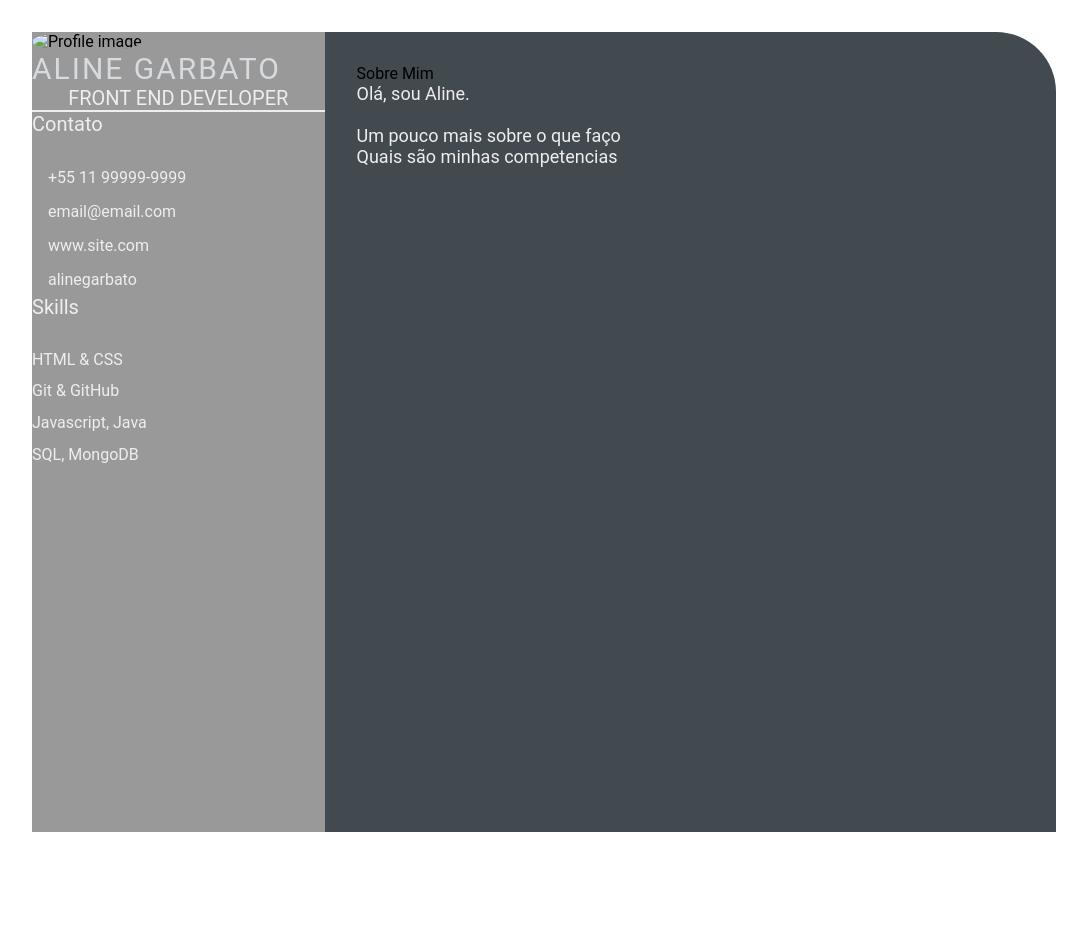
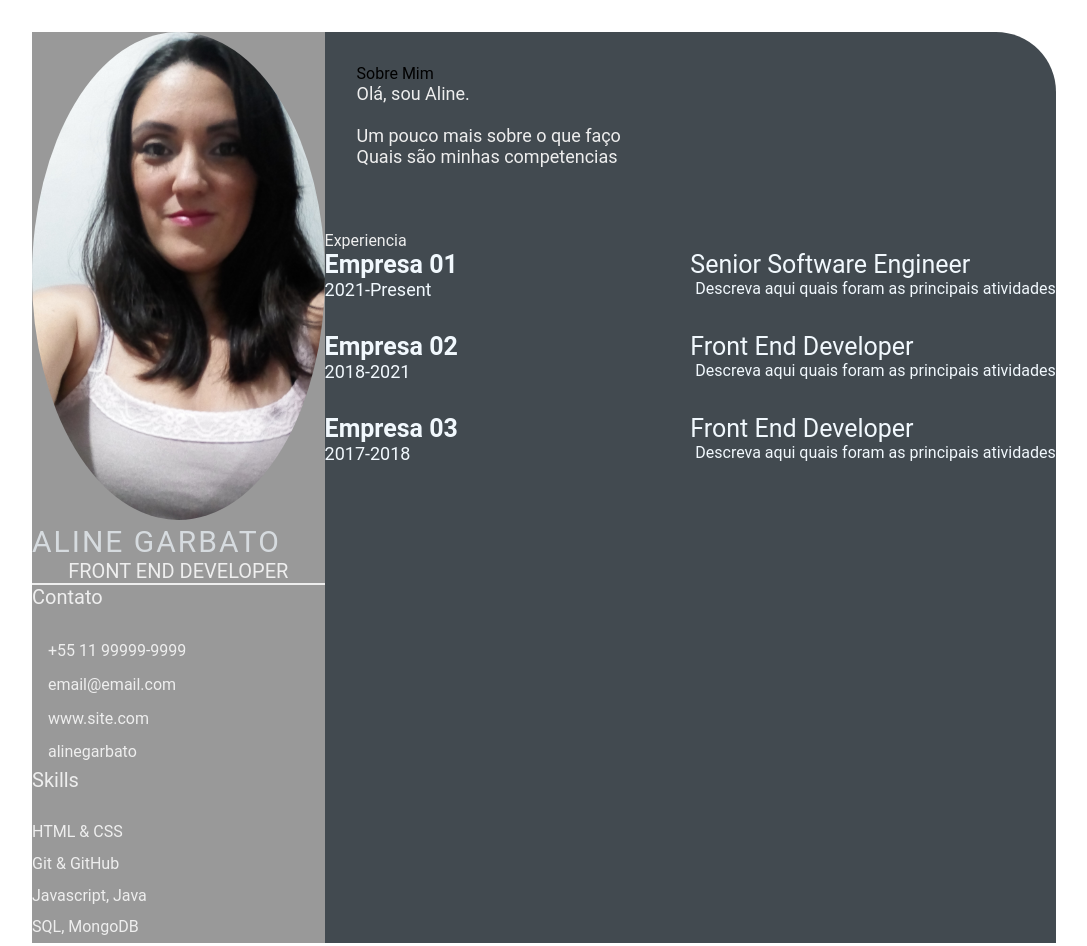
Before and after one commit to alinegarbato/alinegarbato.github.io, a plain HTML site: page index.html in a window 1280 px wide. Shown: the whole page, without its empty margins (96-1183 px from the left). Before the commit the page ends 864 px from the top, so only its background shows below. Drawn offline with Linux system fonts and the light colour scheme.

Commit message:
Feat add job details (#1)
* commit

* Commit

* Aula03

```diff
--- a/index.html
+++ b/index.html
@@ -14,7 +14,7 @@
         <section class="left-section">
              <section class="left-section-contest">
                  <div class="profile">
-                    <img class="profile-image" src="img/profile-image.jpeg" alt="Profile image">
+                    <img class="profile-image" src="img/profile-image.jpg" alt="Profile image">
                     <p class="name">Aline Garbato</p>
                     <p class="profession">Front End Developer</p>
                  </div>
@@ -49,8 +49,47 @@
                         </p>
                     </section>
                 </div>
-             </section>
+                <section class="experience gap">
+                    <div class="right-title">Experiencia</div>
+                    <div class="experience-contents">
+                        <div class="exp-left">
+                            <p class="exp-company-name">Empresa 01</p>
+                            <p class="exp-time-period">2021-Present</p>
+                        </div>
+                        <div class="exp-right">
+                            <p class="exp-position">Senior Software Engineer</p>
+                            <p class="exp-desc">
+                                Descreva aqui quais foram as principais atividades
+                            </p>
+                        </div>
+                    </div>
+                    <div class="experience-contents">
+                        <div class="exp-left">
+                            <p class="exp-company-name">Empresa 02</p>
+                            <p class="exp-time-period">2018-2021</p>
+                        </div>
+                        <div class="exp-right">
+                            <p class="exp-position">Front End Developer</p>
+                            <p class="exp-desc">
+                                Descreva aqui quais foram as principais atividades
+                            </p>
+                        </div>
+                    </div>
+                    <div class="experience-contents">
+                        <div class="exp-left">
+                            <p class="exp-company-name">Empresa 03</p>
+                            <p class="exp-time-period">2017-2018</p>
+                        </div>
+                        <div class="exp-right">
+                            <p class="exp-position">Front End Developer</p>
+                            <p class="exp-desc">
+                                Descreva aqui quais foram as principais atividades
+                            </p>
+                        </div>
+                    </div>
+                </section>
 
         </section>
+    </main>
 </body>
 </html>
--- a/style.css
+++ b/style.css
@@ -101,3 +101,38 @@
     font-size: 18px;
     color: #eeeeee;
 }
+
+.experience-contents,
+.education-contents,
+.awards-contents {
+    display: grid;
+    grid-template-columns: repeat(2, 1fr);
+    padding-bottom: 2rem;
+    color: #F1F8FD;
+}
+
+.exp-company-name,
+.education-school-name,
+.awards-company-name {
+    font-size: 25px;
+    font-weight: bold;
+}
+
+.exp-time-period,
+.educationp-time-period,
+.awards-time-period {
+    font-size: 18px;
+}
+
+.exp-position,
+.education-subject,
+.awards-name {
+    font-size: 25px;
+}
+
+.exp-desc,
+.education-desc,
+.awards-desc {
+    font-size: 16px;
+    padding-left: 5px;
+}
```
Also changed, not shown: img/profile-image.jpg (added), 1 other file.
